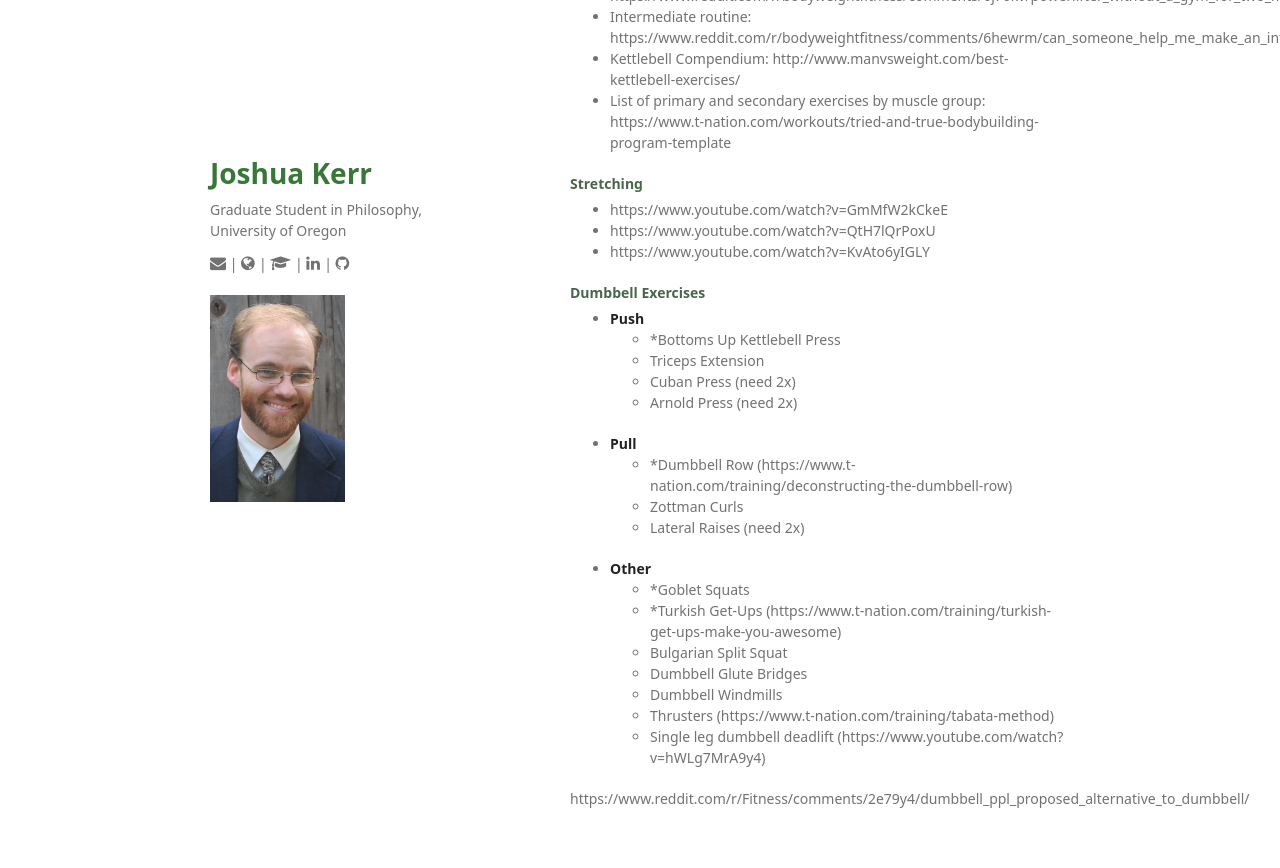
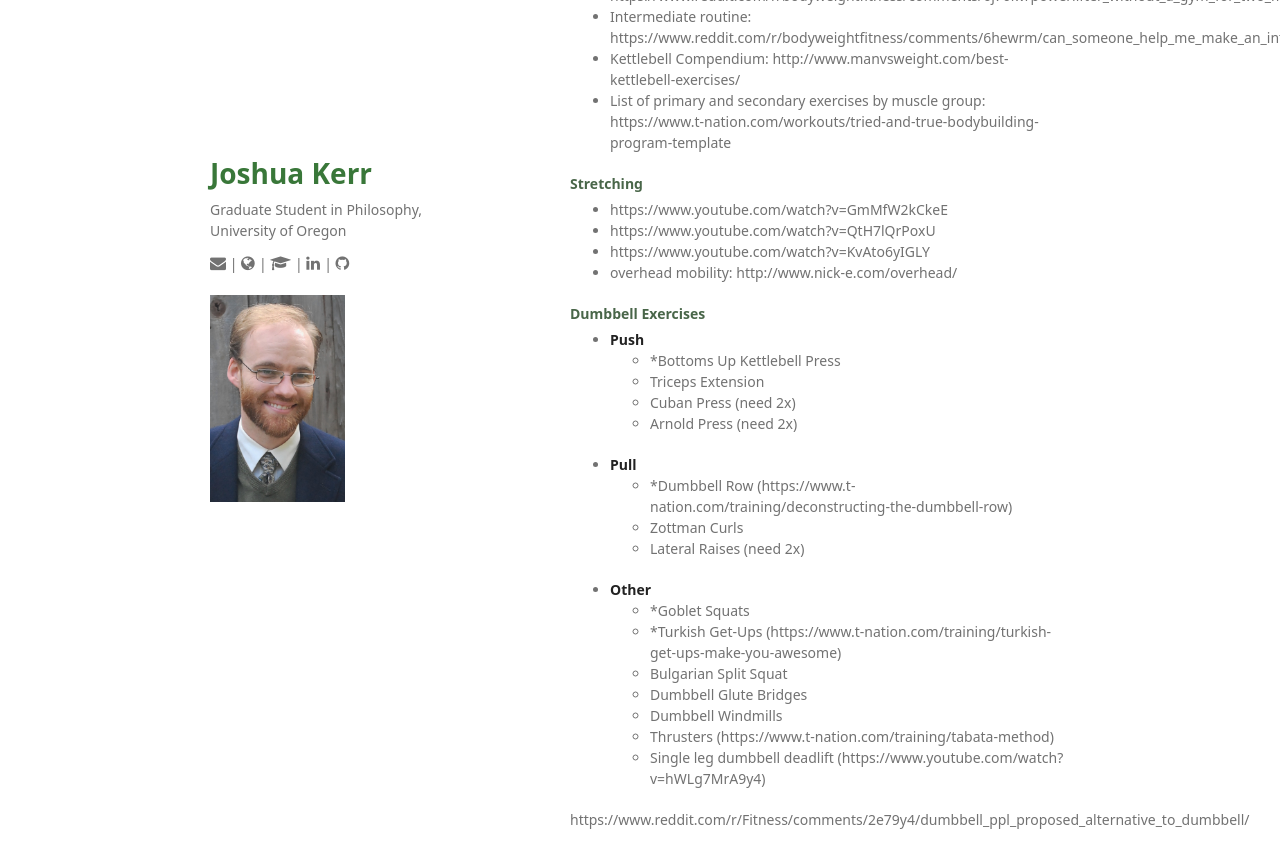
Before and after one commit to joshuakerr/joshuakerr.github.io.old, a Jekyll site: the page built from pages/fitness.md, in a window 1280 px wide and 900 px high, scrolled down 2150 px. Shown: the top 868 px of the window. Built offline with Jekyll 4.4.1, drawn with Linux system fonts in a browser that asks for light colours; a script that is not in the unit is left out.

Commit message:
new link

```diff
--- a/pages/fitness.md
+++ b/pages/fitness.md
@@ -100,6 +100,8 @@ Time is at a premium, but health is important. The goal is to balance these, whi
 - https://www.youtube.com/watch?v=GmMfW2kCkeE
 - https://www.youtube.com/watch?v=QtH7lQrPoxU
 - https://www.youtube.com/watch?v=KvAto6yIGLY
+- overhead mobility: http://www.nick-e.com/overhead/
+
 
 #### Dumbbell Exercises
 
```
